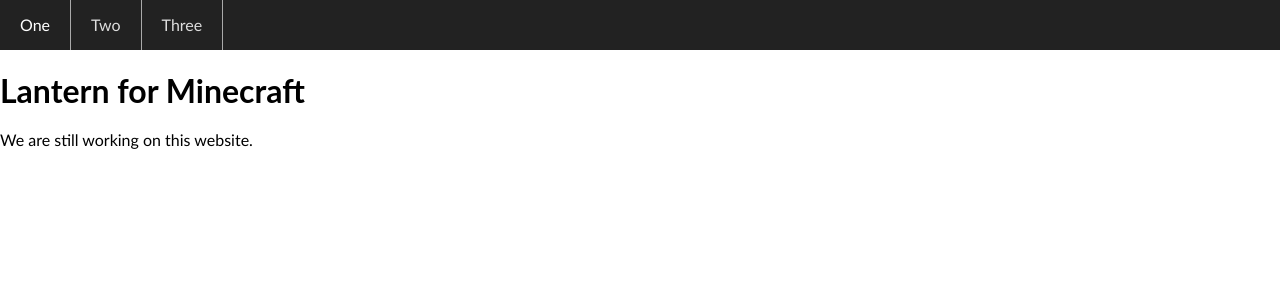
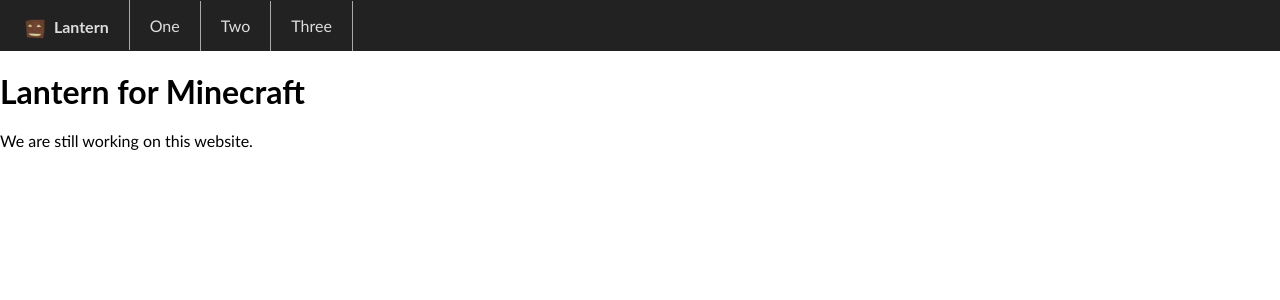
Before and after one commit to ctian1/Lantern, a PHP site: page / in a window 1280 px wide. Shown: the top 300 px of the page. Run offline with PHP 8.4, Linux system fonts and the light colour scheme; some web fonts are replaced.

Commit message:
Add logo to navbar

```diff
--- a/css/scss/navbar.scss
+++ b/css/scss/navbar.scss
@@ -10,7 +10,6 @@ $navbar-font-size: 16px;
 	display: block;
 
 	ul {
-		margin: auto auto;
 		background-color: $navbar-bg;
 		font-size: 0;
 		display: block;
@@ -43,6 +42,17 @@ $navbar-font-size: 16px;
 					color: $navbar-fg-hover;
 				}
 			}
+
+			&.navlogo {
+				font-weight: bold;
+
+				img {
+					display: inline-block;
+					height: 20px;
+					padding: 0 5px;
+					vertical-align: middle;
+				}
+			}
 		}
 	}
 }
--- a/php/content/navbar.php
+++ b/php/content/navbar.php
@@ -1,5 +1,15 @@
+<?php
+	if (!defined('ROOT_PATH'))
+		exit();
+?>
 <nav class="navbar">
 	<ul>
+		<li class="navlogo">
+			<a href="<?php echo ROOT_PATH ?>/">
+				<img src="<?php echo ROOT_PATH ?>/img/logo.png" alt="Logo">
+				Lantern
+			</a>
+		</li>
 		<li><a href="#">One</a></li>
 		<li><a href="#">Two</a></li>
 		<li><a href="#">Three</a></li>
```
Also changed, not shown: css/lantern.css.
